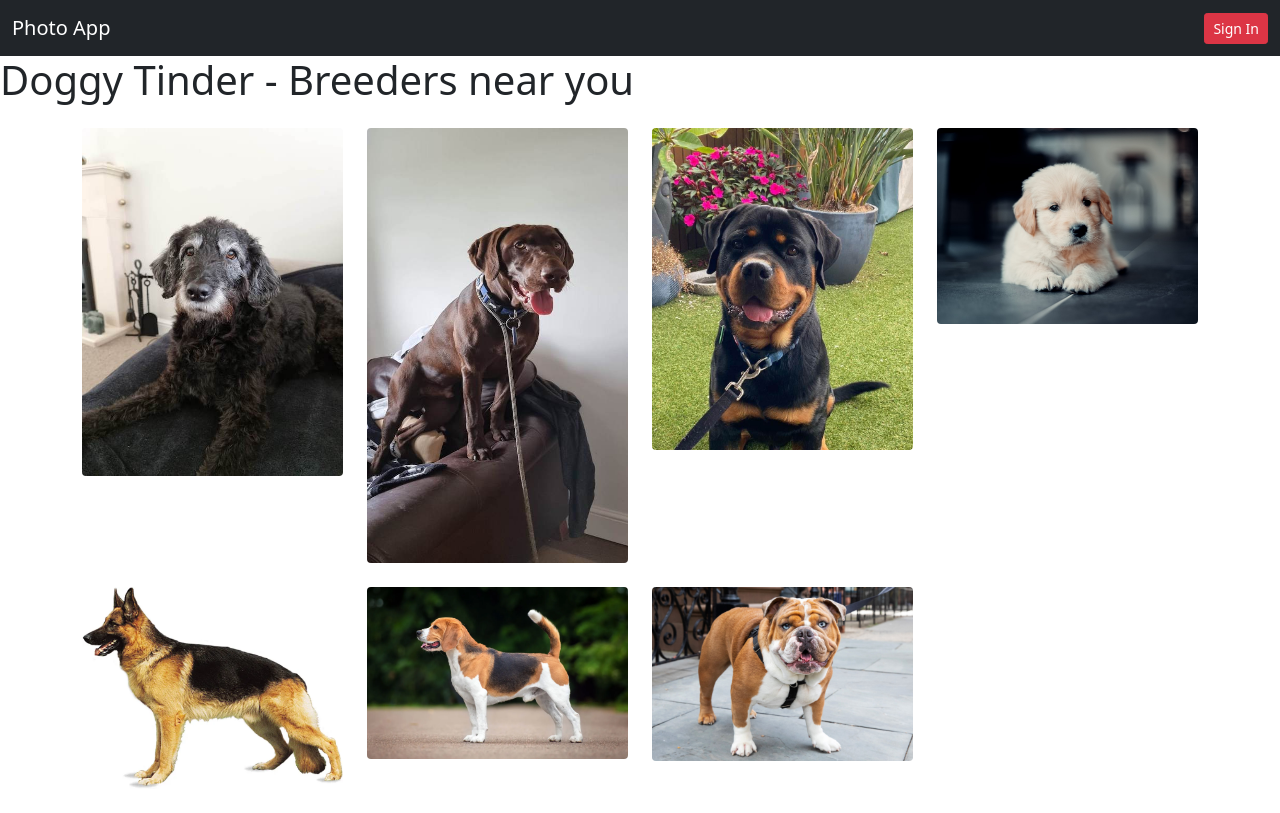
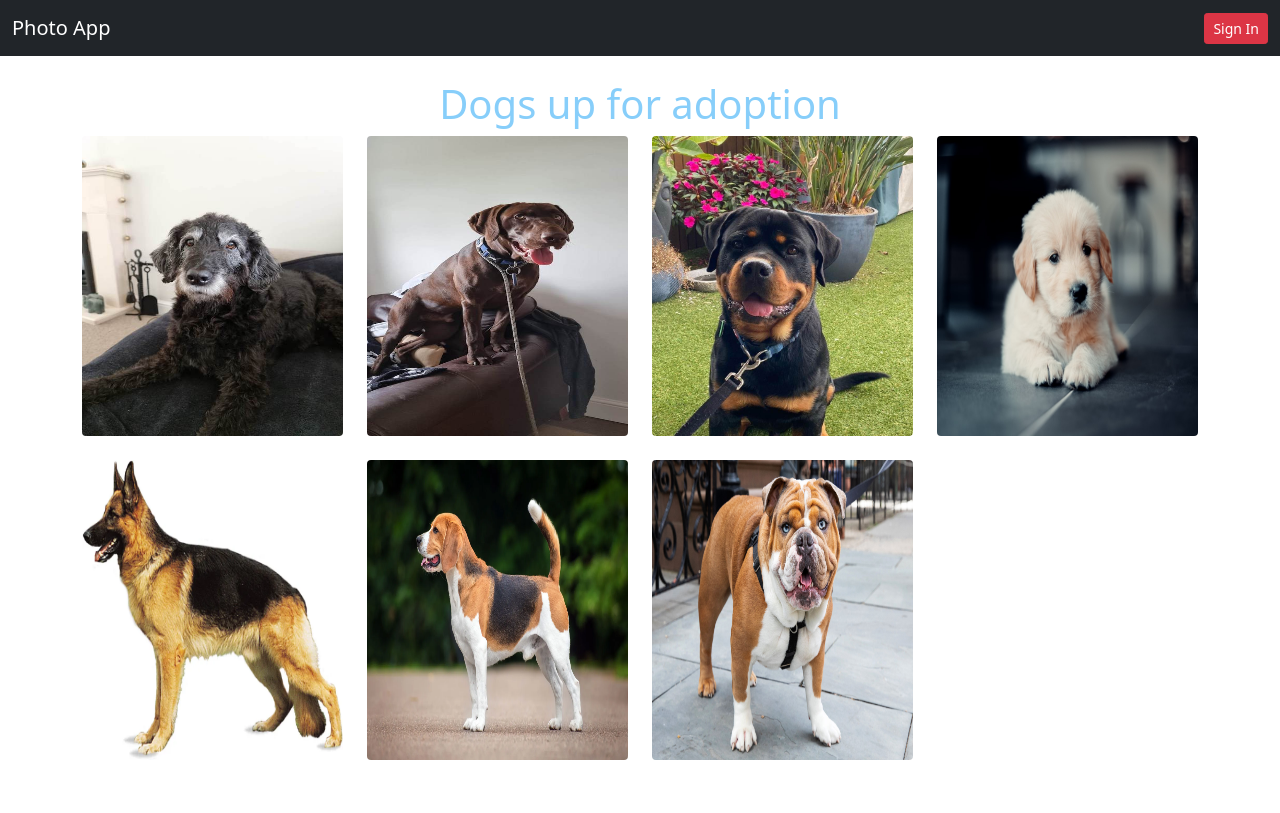
Before and after one commit to djdouglas01/Django-Project, a Django app: page / in a window 1280 px wide. After the commit the page ends 760 px from the top, so only its background shows below. Run offline with Django 4.2, Linux system fonts and the light colour scheme; data comes from the database, SQL or seed files in the repository; both versions use the stored data as it was after the commit; parts of the project's set-up code (start-up, migrations or seed data) failed here and were passed over.

Commit message:
linked stylesheet

```diff
--- a/config/config/settings.py
+++ b/config/config/settings.py
@@ -145,3 +145,7 @@ DEFAULT_AUTO_FIELD = "django.db.models.BigAutoField"
 MEDIA_URL = '/media/'
 
 MEDIA_ROOT = BASE_DIR / 'media/'
+
+STATICFILES_DIRS = [
+    BASE_DIR / "static"
+]
--- a/config/config/urls.py
+++ b/config/config/urls.py
@@ -18,10 +18,12 @@ from django.contrib import admin
 from django.urls import path, include
 from django.conf import settings
 from django.conf.urls.static import static
+from config.views import home
 
 urlpatterns = [
     path('admin/', admin.site.urls),
     # Main app
     path('', include('photoapp.urls')),
     path('users/', include('users.urls')),
+    path('', home),
 ] + static(settings.MEDIA_URL, document_root=settings.MEDIA_ROOT)
--- /dev/null
+++ b/config/config/views.py
@@ -0,0 +1,4 @@
+from django.shortcuts import render
+
+def home(request):
+    return render(request, 'base.html')
--- a/config/photoapp/templates/photoapp/list.html
+++ b/config/photoapp/templates/photoapp/list.html
@@ -1,12 +1,12 @@
 {% extends 'base.html' %}
 
 {% block body %}
-
+<h1 class="header">Dogs up for adoption</h1>
 <div class="row">
   {% for photo in photos %}
   <div class="col-lg-3 col-md-4 col-xs-6">
     <a href="{% url 'photo:detail' photo.id %}" class="d-block mb-4 h-100">
-      <img src="{{photo.image.url}}" class="img-fluid rounded" alt="{{photo.title}}" />
+      <img src="{{photo.image.url}}" id="photos" class="img-fluid rounded" alt="{{photo.title}}" />
     </a>
   </div>
   {% endfor %}
--- a/config/photoapp/views.py
+++ b/config/photoapp/views.py
@@ -12,7 +12,10 @@ from django.urls import reverse_lazy
 
 from .models import Photo
 
+
 # Create your views here.
+
+
 
 class PhotoListView(ListView):
 
--- /dev/null
+++ b/config/static/styles.css
@@ -0,0 +1,9 @@
+h1 {
+  color:lightskyblue;
+  text-align: center;
+}
+
+#photos {
+    width:350px;
+    height:300px;
+  }
--- a/config/templates/base.html
+++ b/config/templates/base.html
@@ -5,6 +5,7 @@
     <meta http-equiv="X-UA-Compatible" content="IE=edge" />
     <meta name="viewport" content="width=device-width, initial-scale=1.0" />
     <title>Django Photo Sharing app</title>
+    <link rel="stylesheet" href="static/styles.css">
     <link
       href="https://cdn.jsdelivr.net/npm/bootstrap@5.0.0/dist/css/bootstrap.min.css"
       rel="stylesheet"
@@ -19,8 +20,9 @@
   </head>
   <body>
     {% include 'navbar.html' %}
-        <h1>Doggy Tinder - Breeders near you</h1>
+
     <div class="container mt-4">
+
     {% block body %}
 
     {% endblock body %}
--- a/config/users/urls.py
+++ b/config/users/urls.py
@@ -10,4 +10,5 @@ urlpatterns = [
     path('signup/', SignUpView.as_view(), name='signup'),
     path('login/', CustomLoginView.as_view(), name='login'),
     path('logout/', LogoutView.as_view(), name='logout'),
+
 ]
```
Also changed, not shown: config/db.sqlite3, config/media/photos/341554444_186424947611020_431843020328775897_n_N1pDZcv.jpg (added), config/media/photos/341639001_751904603091987_912438458229645558_n_M7EUQPE.jpg (added), config/media/photos/Beagle.webp (added), config/media/photos/Bull_Dog.jpeg (added), config/media/photos/German_Shepard.webp (added), config/media/photos/golden_retreiver.jpeg (added), config/templates/navbar.html (line endings or trailing spaces).
